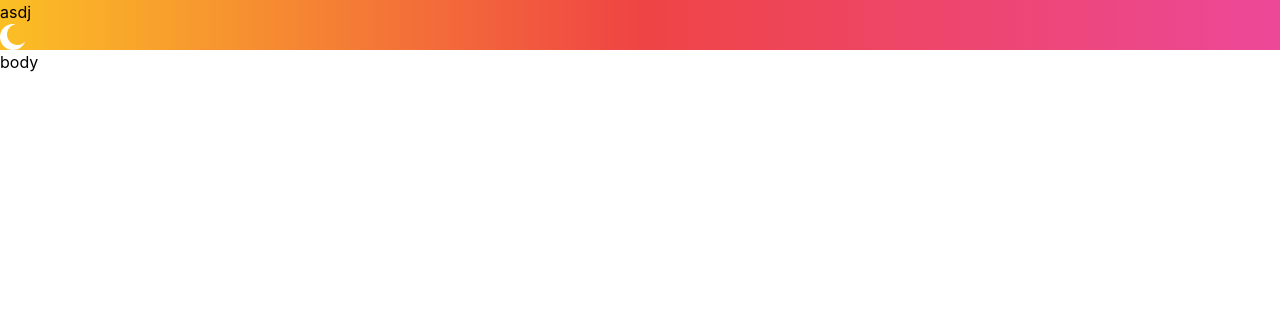
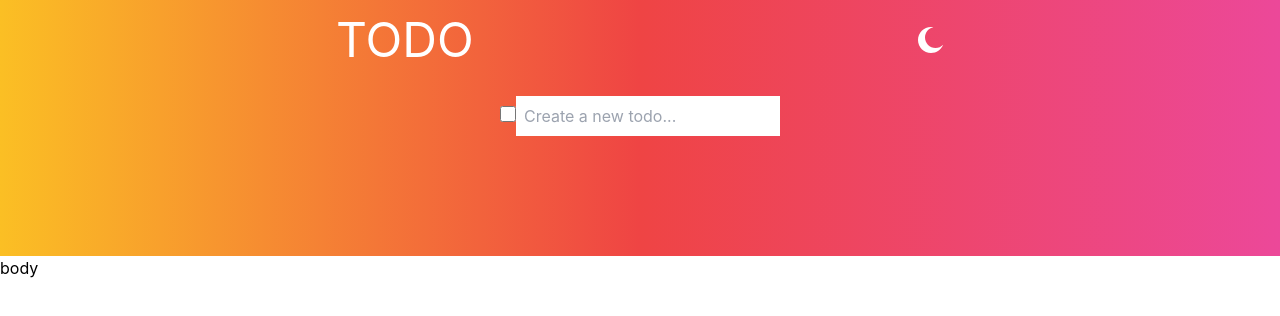
Before and after one commit to tlgadrkn/todo-app-typescript, a React (Create React App) app: page / in a window 1280 px wide. Shown: the top 316 px of the page. Built offline with nearby package versions, Linux system fonts and the light colour scheme.

Commit message:
header container completed+ added todo form

```diff
--- a/src/App.tsx
+++ b/src/App.tsx
@@ -5,7 +5,7 @@ import Header from './components/Header'
 const App: React.FC = () => {
   return (
     <div className="container box-border">
-      <div className="container mx-auto">
+      <div className="mx-auto">
         <Header />
       </div>
       <div>body</div>
--- a/src/components/Header.tsx
+++ b/src/components/Header.tsx
@@ -1,12 +1,19 @@
 import {url} from 'inspector'
 import * as React from 'react'
 import {MoonIcon} from '../icons/MoonIcon'
-
+import {TodoForm} from './TodoForm'
 const Header: React.FC = () => {
   return (
-    <div className="flex- bg-gradient-to-r from-yellow-400 via-red-500 to-pink-500 header">
-      <p>asdj</p>
-      <MoonIcon />
+    <div className="flex-none justify-center bg-gradient-to-r from-yellow-400 via-red-500 to-pink-500 header w-screen h-64	">
+      <div className="flex flex-row mx-auto justify-between content-center items-center w-1/2 border-black border-solid p-4 ">
+        <h1 className="text-white text-5xl">TODO</h1>
+        <button>
+          <MoonIcon />
+        </button>
+      </div>
+      <div className="p-4 flex flex-row justify-center">
+        <TodoForm />
+      </div>
     </div>
   )
 }
--- a/src/components/TodoForm.tsx
+++ b/src/components/TodoForm.tsx
@@ -1,7 +1,14 @@
 import * as React from 'react'
 
-const TodoForm: React.FC = () => {
-  return <h1>todoform</h1>
+export const TodoForm: React.FC = () => {
+  return (
+    <form>
+      <input type="checkbox" className="rounded h-4 w-4" />
+      <input
+        className="p-2"
+        type="text"
+        placeholder="Create a new todo..."
+      ></input>
+    </form>
+  )
 }
-
-export default TodoForm
```
Also changed, not shown: src/App.css (deleted, +0 -8 lines).
